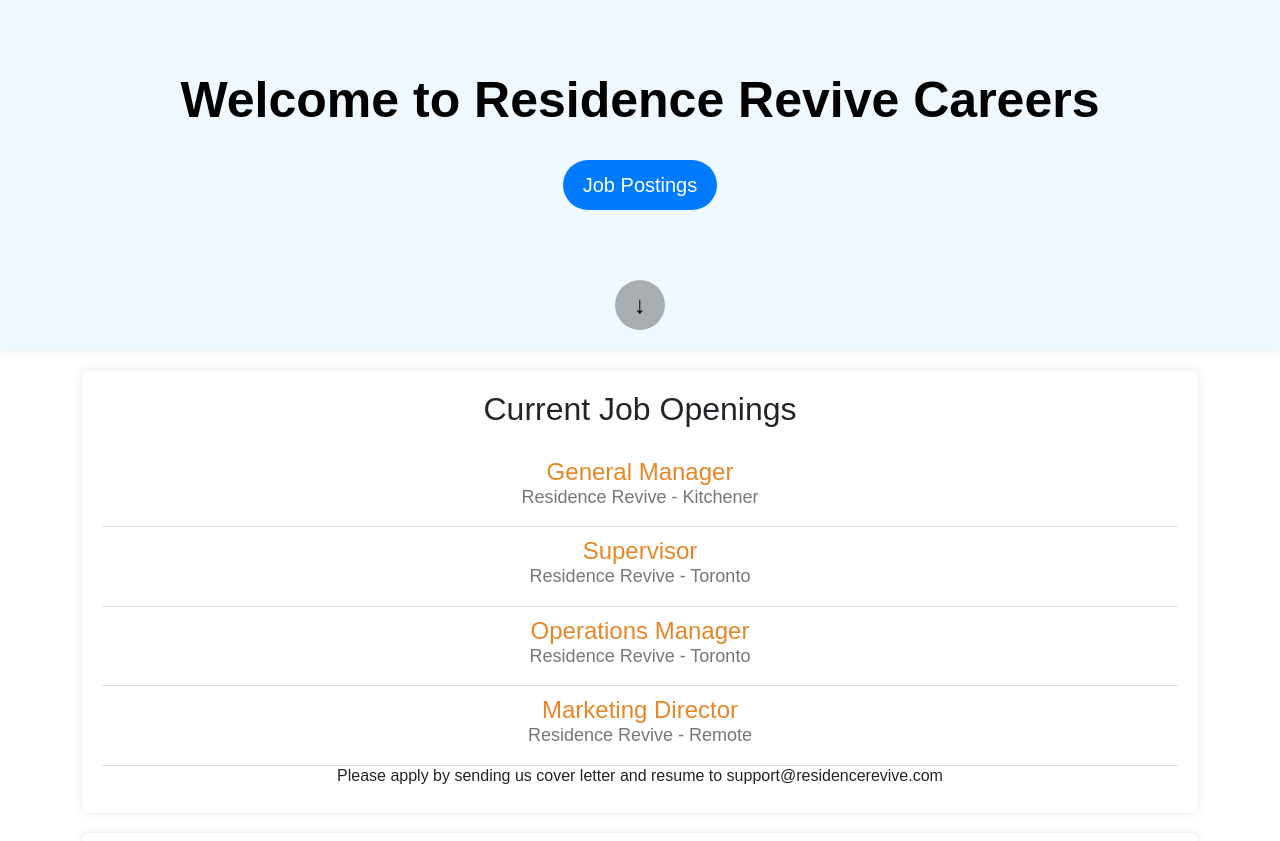
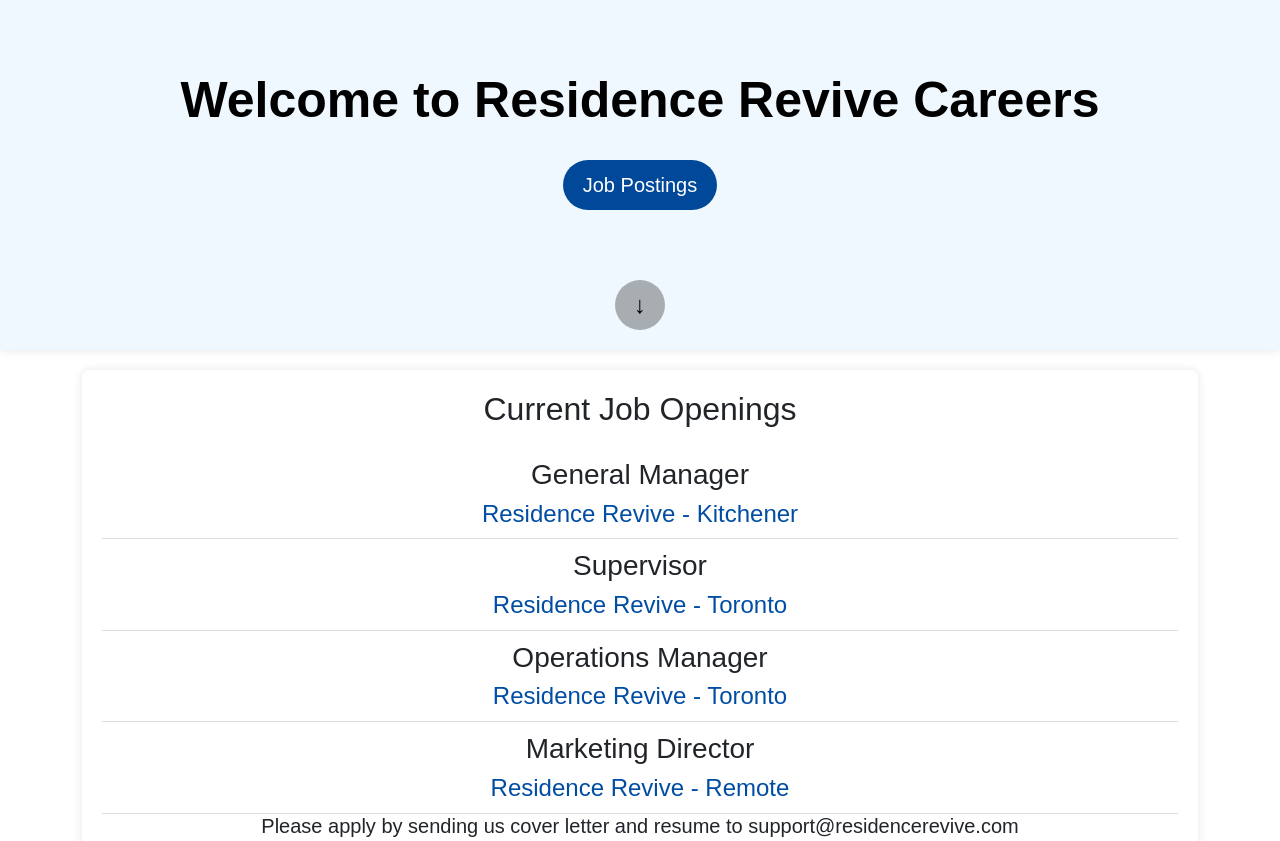
Before and after one commit to priyamanocha/Capstone, a PHP site: page /careers.php in a window 1280 px wide. Shown: the part 115-956 px from the top of the page. Run offline with PHP 8.4, Linux system fonts and the light colour scheme; data that the repository does not hold is empty.

Commit message:
changes for improving Accessibility

```diff
--- a/ResidenceRevive/careers.php
+++ b/ResidenceRevive/careers.php
@@ -33,29 +33,33 @@ if (session_status() == PHP_SESSION_NONE) {
             <h2>Current Job Openings</h2>
             <div class="job-listings-container">
                 <div class="job-listing">
-                    <h4>General Manager</h4>
-                    <h5>Residence Revive - Kitchener</h5>
+                    <h3>General Manager</h3>
+                    <h4>Residence Revive - Kitchener</h4>
                 </div>
                 <div class="job-listing">
-                    <h4>Supervisor</h4>
-                    <h5>Residence Revive - Toronto</h5>
+                    <h3>Supervisor</h3>
+                    <h4>Residence Revive - Toronto</h4>
                 </div>
                 <div class="job-listing">
-                    <h4>Operations Manager</h4>
-                    <h5>Residence Revive - Toronto</h5>
+                    <h3>Operations Manager</h3>
+                    <h4>Residence Revive - Toronto</h4>
                 </div>
                 <div class="job-listing">
-                    <h4>Marketing Director</h4>
-                    <h5>Residence Revive - Remote</h5>
+                    <h3>Marketing Director</h3>
+                    <h4>Residence Revive - Remote</h4>
                 </div>
             </div>
-            <h6>Please apply by sending us cover letter and resume to support@residencerevive.com</h6>
+            <h5>Please apply by sending us cover letter and resume to support@residencerevive.com</h5>
         </section>
 
         <div class="map">
-            <h3>Our Location</h3>
-            <iframe src="https://www.google.com/maps/embed?pb=!1m18!1m12!1m3!1d2900.020333996691!2d-80.42182492376466!3d43.376598870276716!2m3!1f0!2f0!3f0!3m2!1i1024!2i768!4f13.1!3m3!1m2!1s0x882c7571ae5d7969%3A0x34136ccf2e63d14c!2s21%20Sportsman%20Hill%20St%2C%20Kitchener%2C%20ON%20N2P%202N7!5e0!3m2!1sen!2sca!4v1721873628207!5m2!1sen!2sca" width="100%" height="400" frameborder="0" style="border:0;" allowfullscreen="" aria-hidden="false" tabindex="0" allowfullscreen="" loading="lazy" referrerpolicy="no-referrer-when-downgrade"></iframe>
-        </div>
+            <iframe title="Google Map showing the location of Residence Revive"
+            src="https://www.google.com/maps/embed?pb=!1m18!1m12!1m3!1d2900.020333996691!2d-80.42182492376466!3d43.376598870276716!2m3!1f0!2f0!3f0!3m2!1i1024!2i768!4f13.1!3m3!1m2!1s0x882c7571ae5d7969%3A0x34136ccf2e63d14c!2s21%20Sportsman%20Hill%20St%2C%20Kitchener%2C%20ON%20N2P%202N7!5e0!3m2!1sen!2sca!4v1721873628207!5m2!1sen!2sca"
+            width="100%" height="400" frameborder="0" style="border:0;" allowfullscreen="" aria-hidden="false" tabindex="0" loading="lazy" referrerpolicy="no-referrer-when-downgrade"></iframe>
+</div>
+    <h3>Our Location</h3>
+
+
     </div>
 
     <?php include 'includes/footer.php'; ?>
--- a/ResidenceRevive/contact_us.php
+++ b/ResidenceRevive/contact_us.php
@@ -103,8 +103,8 @@ if ($_SERVER["REQUEST_METHOD"] == "POST") {
         <div class="contact-page-container" id="contact-page-container">
             <div class="contact-info">
                 <h2>Contact Customer Support</h2>
-                <p><b>Email:</b> <a href="mailto:support@residencerevive.com">support@residencerevive.com</a></p>
-                <p><b>Phone:</b> <a href="tel:+1234567890">+1 (234) 567-890</a></p>
+                <p><b>Email:</b> <a href="mailto:support@residencerevive.com" style="color: black;">support@residencerevive.com</a></p>
+<p><b>Phone:</b> <a href="tel:+1234567890" style="color: black;">+1 (234) 567-890</a></p>
                 <p><b>Address:</b> 21 Sportsman Hill St, Kitchener, Ontario, N2P L63.</p>
                 <div class="social-links-contact-us">
                 <a href="#" class="icon-facebook" aria-label="Facebook"><i class="fab fa-facebook" aria-hidden="true"></i></a>
--- a/ResidenceRevive/css/careers-styles.css
+++ b/ResidenceRevive/css/careers-styles.css
@@ -37,8 +37,9 @@ body {
     font-size: 20px;
     color: #fff;
     font-weight: 400;
-    background-color: #007bff;
+    background-color: #004899;
     border: none;
+    font-weight: 400;
     border-radius: 35px;
     text-decoration: none;
 }
@@ -94,13 +95,13 @@ body {
 .job-listing h4 {
     font-size: 24px;
     margin: 0;
-    color: rgb(232, 134, 37);
+    color: #004DA3;
     cursor: pointer;
 }
 
 .job-listing h5 {
     font-size: 18px;
-    color: #777;
+    color: black;
 }
 
 .map {
--- a/ResidenceRevive/css/signup_styles.css
+++ b/ResidenceRevive/css/signup_styles.css
@@ -72,7 +72,7 @@ text-align: center;
 .signup-container input[type="submit"] {
     width: 100%;
     padding: 10px;
-    background-color: #F16A43;
+    background-color: #2C559B !important;
     color: #fff;
     border: none;
     border-radius: 5px;
--- a/ResidenceRevive/css/styles.css
+++ b/ResidenceRevive/css/styles.css
@@ -768,7 +768,7 @@ button {
 }
 
 .contact-form-container input[type="submit"] {
-    background-color: #F16A43;
+    background-color: #2C559B !important;
     color: white;
     padding: 10px 20px;
     border: none;
--- a/ResidenceRevive/login.php
+++ b/ResidenceRevive/login.php
@@ -79,7 +79,7 @@ if ($_SERVER["REQUEST_METHOD"] == "POST") {
                 <h2>Login to Residence Revive</h2>
                 <!-- The login form that sends a POST request to login_action.php when the user submit the form -->
                 <form action="login.php" method="POST">
-                    <p>Create an account? <a href="signup.php">Register</a></p>
+                    <p>Create an account? <a href="signup.php" style="color: #004DA3;">Register</a></p>
                     <div class="form-group">
                         <span class="error"><?php echo $email_password_err; ?></span>
                     </div>
```
Also changed, not shown: ResidenceRevive/cart.php (+19 -6 lines), ResidenceRevive/signup.php (+7 -7 lines).
